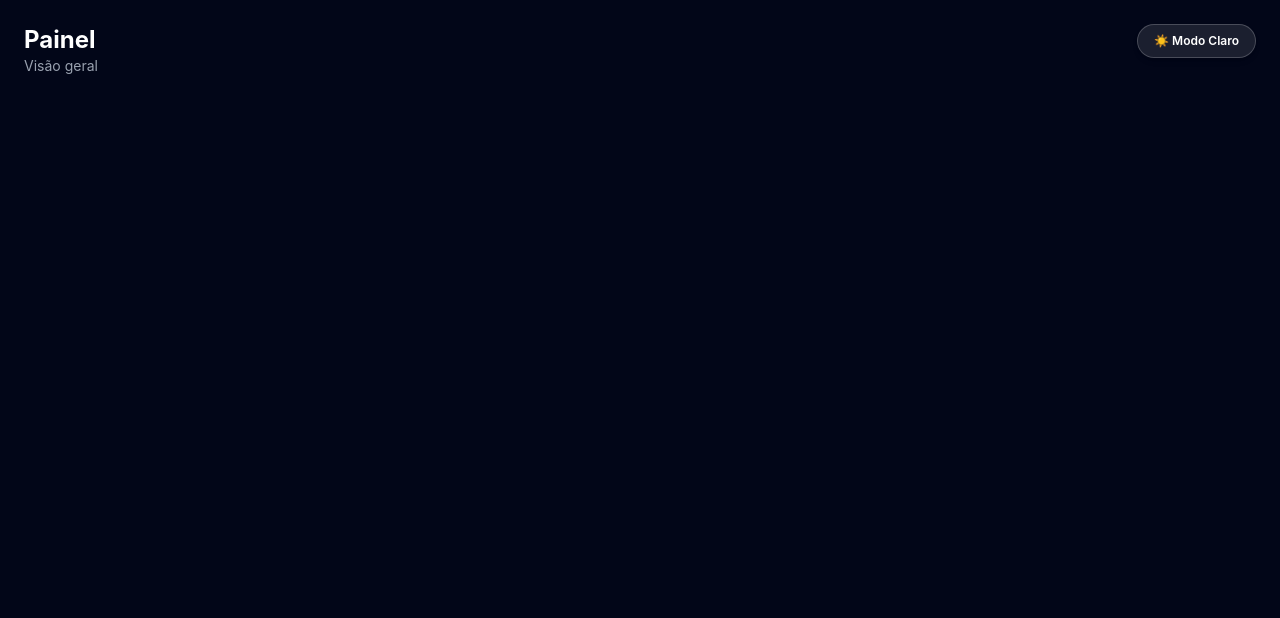
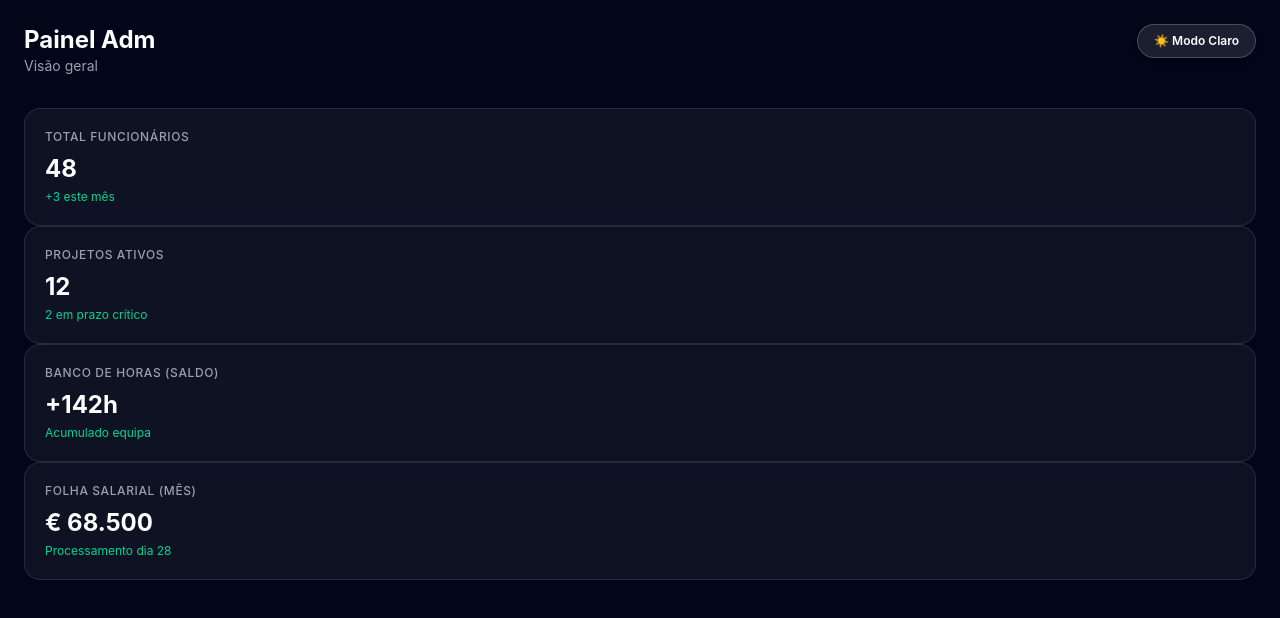
Before and after one commit to tiagomsilva432/Front-End, a React (Vite) app: page / in a window 1280 px wide. Shown: the top 618 px of the page. Built offline with nearby package versions, Linux system fonts and the light colour scheme.

Commit message:
base pag adm

```diff
--- a/src/pages/PagAdm.jsx
+++ b/src/pages/PagAdm.jsx
@@ -2,33 +2,30 @@ import { useState } from "react";
 
 export default function AdmHome() {
   const [isDark, setIsDark] = useState(true);
-  /*
+
   const infos = [
     {
       titulo: "Total Funcionários",
       valor: "48",
       det: "+3 este mês",
-      cor: "from-blue-500 to-indigo-600",
     },
     {
       titulo: "Projetos Ativos",
       valor: "12",
       det: "2 em prazo crítico",
-      cor: "from-emerald-500 to-teal-600",
     },
     {
       titulo: "Banco de Horas (Saldo)",
       valor: "+142h",
       det: "Acumulado equipa",
-      cor: "from-amber-500 to-orange-600",
     },
     {
       titulo: "Folha Salarial (Mês)",
       valor: "€ 68.500",
       det: "Processamento dia 28",
-      cor: "from-purple-500 to-pink-600",
     },
   ];
+  /*
   const projetos = [
     { id: 1, nome: "Redesign ERP Interno", progresso: 75, prazo: "15/Nov", status: "Em Progresso" },
     { id: 2, nome: "Migração Banco de Dados", progresso: 40, prazo: "30/Nov", status: "Atrasado" },
@@ -53,7 +50,7 @@ export default function AdmHome() {
     >
       <div className="max-27xl mx-auto flex justify-between items-center mb-8">
         <div>
-          <h1 className="text-2xl font-bold">Painel</h1>
+          <h1 className="text-2xl font-bold">Painel Adm</h1>
           <p
             className={`text-sm ${isDark ? "text-gray-400" : "text-gray-600"}`}
           >
@@ -73,7 +70,24 @@ export default function AdmHome() {
         </button>
       </div>
       <div>
-
+        {infos.map((infos, chave) => (
+          <div
+            key={chave}
+            className={`p-5 rounded-2xl border backdrop-blur-md relative overflow-hidden transition-all ${
+              isDark
+                ? "bg-white/5 border-white/10"
+                : "bg-white border-slate-200 shadow-sm"
+            }`}
+          >
+            <p
+              className={`text-xs font-medium uppercase tracking-wider ${isDark ? "text-gray-400" : "text-gray-500"}`}
+            >
+              {infos.titulo}
+            </p>
+            <h2 className="text-2xl font-bold mt-2 mb-1">{infos.valor}</h2>
+            <p className="text-xs text-emerald-400">{infos.det}</p>
+          </div>
+        ))}
       </div>
     </div>
   );
--- a/src/pages/PagTeamLeader.jsx
+++ b/src/pages/PagTeamLeader.jsx
@@ -0,0 +1,94 @@
+import { useState } from "react";
+
+export default function TlHome() {
+  const [isDark, setIsDark] = useState(true);
+
+  const infos = [
+    {
+      titulo: "Total Funcionários",
+      valor: "48",
+      det: "+3 este mês",
+    },
+    {
+      titulo: "Projetos Ativos",
+      valor: "12",
+      det: "2 em prazo crítico",
+    },
+    {
+      titulo: "Banco de Horas (Saldo)",
+      valor: "+142h",
+      det: "Acumulado equipa",
+    },
+    {
+      titulo: "Folha Salarial (Mês)",
+      valor: "€ 68.500",
+      det: "Processamento dia 28",
+    },
+  ];
+  /*
+  const projetos = [
+    { id: 1, nome: "Redesign ERP Interno", progresso: 75, prazo: "15/Nov", status: "Em Progresso" },
+    { id: 2, nome: "Migração Banco de Dados", progresso: 40, prazo: "30/Nov", status: "Atrasado" },
+    { id: 3, nome: "Portal do Colaborador", progresso: 90, prazo: "05/Nov", status: "Concluindo" },
+  ];
+
+  const eventos = [
+    { id: 1, dia: "05", mes: "NOV", titulo: "Reunião Geral de Alinhamento", hora: "10:00" },
+    { id: 2, dia: "12", mes: "NOV", titulo: "Entrega de Relatório Trimestral", hora: "17:00" },
+    { id: 3, dia: "28", mes: "NOV", titulo: "Fecho de Processamento Salarial", hora: "18:00" },
+  ];
+
+  const funcionariosRecentes = [
+    { id: 1, nome: "Ana Costa", cargo: "Desenvolvedora Frontend", salario: "€ 2.200", horas: "+5h" },
+    { id: 2, nome: "Carlos Mendes", cargo: "Líder de Projeto", salario: "€ 3.100", horas: "-2h" },
+    { id: 3, nome: "Mariana Rocha", cargo: "Designer UX/UI", salario: "€ 1.950", horas: "+12h" },
+  ];
+*/
+  return (
+    <div
+      className={`min-h-screen font-sans p-6 transition-colors duration-300 ${isDark ? "bg-slate-950 text-white" : "bg-slate-100 text-slate-800"}`}
+    >
+      <div className="max-27xl mx-auto flex justify-between items-center mb-8">
+        <div>
+          <h1 className="text-2xl font-bold">Painel TL</h1>
+          <p
+            className={`text-sm ${isDark ? "text-gray-400" : "text-gray-600"}`}
+          >
+            Visão geral
+          </p>
+        </div>
+        <button
+          type="button"
+          onClick={() => setIsDark(!isDark)}
+          className={`absolute top-6 right-6 px-4 py-2 rounded-full text-xs font-semibold shadow-md border transition-all flex items-center gap-2 ${
+            isDark
+              ? "bg-white/10 border-white/20 text-white hover:bg-white/20"
+              : "bg-white border-gray-300 text-gray-800 hover:bg-gray-50"
+          }`}
+        >
+          {isDark ? "☀️ Modo Claro" : "🌙 Modo Escuro"}
+        </button>
+      </div>
+      <div>
+        {infos.map((infos, chave) => (
+          <div
+            key={chave}
+            className={`p-5 rounded-2xl border backdrop-blur-md relative overflow-hidden transition-all ${
+              isDark
+                ? "bg-white/5 border-white/10"
+                : "bg-white border-slate-200 shadow-sm"
+            }`}
+          >
+            <p
+              className={`text-xs font-medium uppercase tracking-wider ${isDark ? "text-gray-400" : "text-gray-500"}`}
+            >
+              {infos.titulo}
+            </p>
+            <h2 className="text-2xl font-bold mt-2 mb-1">{infos.valor}</h2>
+            <p className="text-xs text-emerald-400">{infos.det}</p>
+          </div>
+        ))}
+      </div>
+    </div>
+  );
+}
--- a/src/pages/PagTrab.jsx
+++ b/src/pages/PagTrab.jsx
@@ -0,0 +1,94 @@
+import { useState } from "react";
+
+export default function FuncHome() {
+  const [isDark, setIsDark] = useState(true);
+
+  const infos = [
+    {
+      titulo: "Total Funcionários",
+      valor: "48",
+      det: "+3 este mês",
+    },
+    {
+      titulo: "Projetos Ativos",
+      valor: "12",
+      det: "2 em prazo crítico",
+    },
+    {
+      titulo: "Banco de Horas (Saldo)",
+      valor: "+142h",
+      det: "Acumulado equipa",
+    },
+    {
+      titulo: "Folha Salarial (Mês)",
+      valor: "€ 68.500",
+      det: "Processamento dia 28",
+    },
+  ];
+  /*
+  const projetos = [
+    { id: 1, nome: "Redesign ERP Interno", progresso: 75, prazo: "15/Nov", status: "Em Progresso" },
+    { id: 2, nome: "Migração Banco de Dados", progresso: 40, prazo: "30/Nov", status: "Atrasado" },
+    { id: 3, nome: "Portal do Colaborador", progresso: 90, prazo: "05/Nov", status: "Concluindo" },
+  ];
+
+  const eventos = [
+    { id: 1, dia: "05", mes: "NOV", titulo: "Reunião Geral de Alinhamento", hora: "10:00" },
+    { id: 2, dia: "12", mes: "NOV", titulo: "Entrega de Relatório Trimestral", hora: "17:00" },
+    { id: 3, dia: "28", mes: "NOV", titulo: "Fecho de Processamento Salarial", hora: "18:00" },
+  ];
+
+  const funcionariosRecentes = [
+    { id: 1, nome: "Ana Costa", cargo: "Desenvolvedora Frontend", salario: "€ 2.200", horas: "+5h" },
+    { id: 2, nome: "Carlos Mendes", cargo: "Líder de Projeto", salario: "€ 3.100", horas: "-2h" },
+    { id: 3, nome: "Mariana Rocha", cargo: "Designer UX/UI", salario: "€ 1.950", horas: "+12h" },
+  ];
+*/
+  return (
+    <div
+      className={`min-h-screen font-sans p-6 transition-colors duration-300 ${isDark ? "bg-slate-950 text-white" : "bg-slate-100 text-slate-800"}`}
+    >
+      <div className="max-27xl mx-auto flex justify-between items-center mb-8">
+        <div>
+          <h1 className="text-2xl font-bold">Painel Func</h1>
+          <p
+            className={`text-sm ${isDark ? "text-gray-400" : "text-gray-600"}`}
+          >
+            Visão geral
+          </p>
+        </div>
+        <button
+          type="button"
+          onClick={() => setIsDark(!isDark)}
+          className={`absolute top-6 right-6 px-4 py-2 rounded-full text-xs font-semibold shadow-md border transition-all flex items-center gap-2 ${
+            isDark
+              ? "bg-white/10 border-white/20 text-white hover:bg-white/20"
+              : "bg-white border-gray-300 text-gray-800 hover:bg-gray-50"
+          }`}
+        >
+          {isDark ? "☀️ Modo Claro" : "🌙 Modo Escuro"}
+        </button>
+      </div>
+      <div>
+        {infos.map((infos, chave) => (
+          <div
+            key={chave}
+            className={`p-5 rounded-2xl border backdrop-blur-md relative overflow-hidden transition-all ${
+              isDark
+                ? "bg-white/5 border-white/10"
+                : "bg-white border-slate-200 shadow-sm"
+            }`}
+          >
+            <p
+              className={`text-xs font-medium uppercase tracking-wider ${isDark ? "text-gray-400" : "text-gray-500"}`}
+            >
+              {infos.titulo}
+            </p>
+            <h2 className="text-2xl font-bold mt-2 mb-1">{infos.valor}</h2>
+            <p className="text-xs text-emerald-400">{infos.det}</p>
+          </div>
+        ))}
+      </div>
+    </div>
+  );
+}
```
